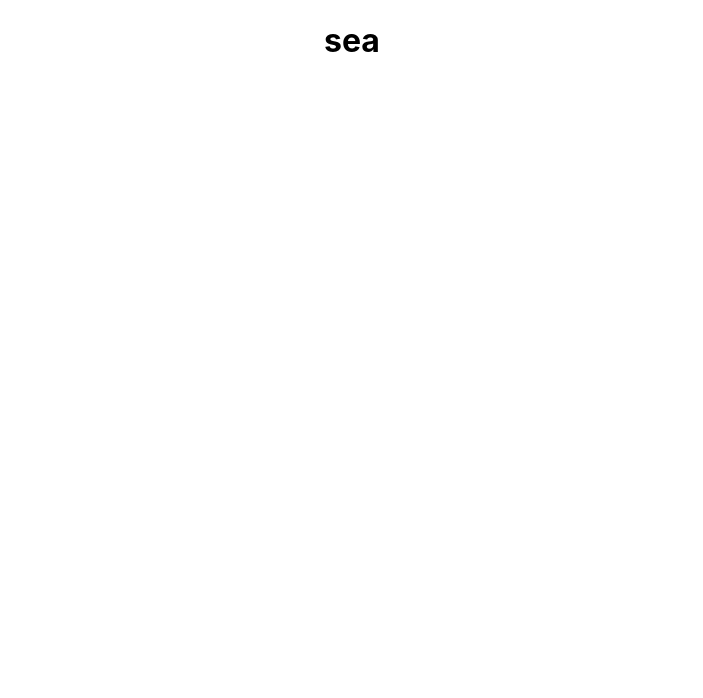
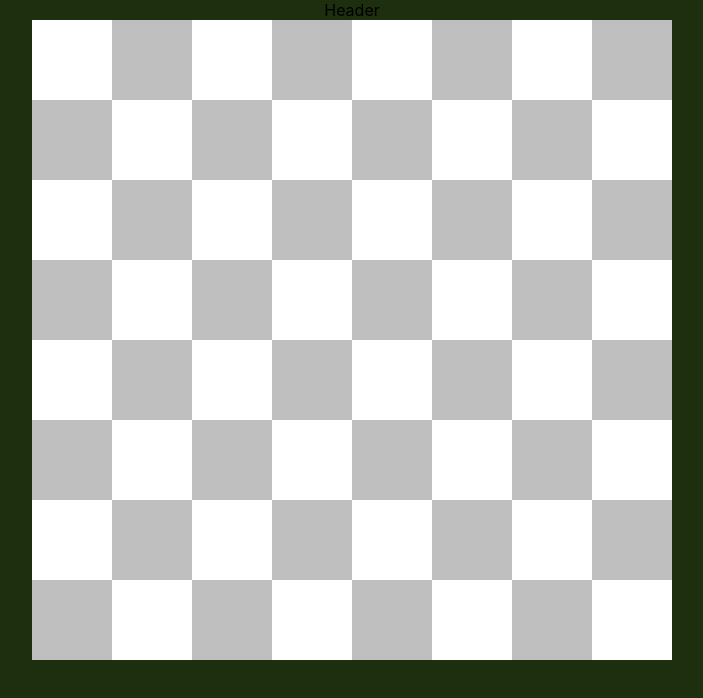
Before and after one commit to muratceng/Kodluyoruz-OrtaSeviye, a React (Create React App) app in the folder React/turkish-checkers-game/: page / in a window 1280 px wide. Shown: the top 698 px of the page, without its empty margins (288-991 px from the left). Built offline with nearby package versions, Linux system fonts and the light colour scheme.

Commit message:
chessboard is done

```diff
--- a/React/turkish-checkers-game/package.json
+++ b/React/turkish-checkers-game/package.json
@@ -3,11 +3,13 @@
   "version": "0.1.0",
   "private": true,
   "dependencies": {
+    "@reduxjs/toolkit": "^1.8.2",
     "@testing-library/jest-dom": "^5.16.4",
     "@testing-library/react": "^13.3.0",
     "@testing-library/user-event": "^13.5.0",
     "react": "^18.1.0",
     "react-dom": "^18.1.0",
+    "react-redux": "^8.0.2",
     "react-scripts": "5.0.1",
     "web-vitals": "^2.1.4"
   },
--- a/React/turkish-checkers-game/src/App.css
+++ b/React/turkish-checkers-game/src/App.css
@@ -1,38 +1,25 @@
-.App {
+body{
+  height: 100vh;
+  width: 100vw;
+  background-color: #1d2f0f;
   text-align: center;
 }
 
-.App-logo {
-  height: 40vmin;
-  pointer-events: none;
+.board{
+  display:grid;
+  place-content: center;
+  grid-template-columns: repeat(8,80px);
+  grid-template-rows: repeat(8,80px);
 }
 
-@media (prefers-reduced-motion: no-preference) {
-  .App-logo {
-    animation: App-logo-spin infinite 20s linear;
-  }
+.white{
+  background-color: #ffffff;
 }
 
-.App-header {
-  background-color: #282c34;
-  min-height: 100vh;
-  display: flex;
-  flex-direction: column;
-  align-items: center;
-  justify-content: center;
-  font-size: calc(10px + 2vmin);
-  color: white;
+.black{
+  background-color: #bfbfbf;
 }
 
-.App-link {
-  color: #61dafb;
+.tile{
+
 }
-
-@keyframes App-logo-spin {
-  from {
-    transform: rotate(0deg);
-  }
-  to {
-    transform: rotate(360deg);
-  }
-}
--- a/React/turkish-checkers-game/src/App.js
+++ b/React/turkish-checkers-game/src/App.js
@@ -1,10 +1,11 @@
 import logo from './logo.svg';
 import './App.css';
+import Home from './Pages/Home';
 
 function App() {
   return (
     <div className="App">
-      <h1>sea</h1>
+      <Home/>
     </div>
   );
 }
--- /dev/null
+++ b/React/turkish-checkers-game/src/Components/ChessBoard/index.js
@@ -0,0 +1,33 @@
+const vertical =["1","2","3","4","5","6","7","8"];
+const horizantal =["a","b","c","d","e","f","g","h"];
+
+
+function ChessBoard(){
+    let board =[]
+
+    for(let i=vertical.length-1;i>=0;i--){
+        for(let j=0;j<horizantal.length;j++){
+            let total=i+j+2;
+            if(total%2===0){
+                board.push(
+                    <div className="black tile" key={j+i}></div>
+                )
+            }else{
+                board.push(
+                    <div className="white tile" key={j+i}></div>
+                )
+            }
+
+
+
+
+        }
+    }
+    return(
+        <div className="board">
+            {board}
+        </div>
+    )
+}
+
+export default ChessBoard;
--- /dev/null
+++ b/React/turkish-checkers-game/src/Components/Header/index.js
@@ -0,0 +1,7 @@
+function Header(){
+    return(
+        <div>Header</div>
+    )
+}
+
+export default Header;
--- /dev/null
+++ b/React/turkish-checkers-game/src/Pages/Home/index.js
@@ -0,0 +1,13 @@
+import ChessBoard from "../../Components/ChessBoard";
+import Header from "../../Components/Header";
+
+function Home (){
+    return(
+        <div>
+            <Header/>
+            <ChessBoard/>
+        </div>
+    )
+}
+
+export default Home;
--- a/React/turkish-checkers-game/src/index.js
+++ b/React/turkish-checkers-game/src/index.js
@@ -3,11 +3,15 @@ import ReactDOM from 'react-dom/client';
 import './index.css';
 import App from './App';
 import reportWebVitals from './reportWebVitals';
+import { Provider } from 'react-redux';
+import store from './redux/store';
 
 const root = ReactDOM.createRoot(document.getElementById('root'));
 root.render(
   <React.StrictMode>
+    <Provider store={store}>
     <App />
+    </Provider>
   </React.StrictMode>
 );
 
--- /dev/null
+++ b/React/turkish-checkers-game/src/redux/GameSlice/gameSlice.js
@@ -0,0 +1,22 @@
+import { createSlice } from "@reduxjs/toolkit";
+
+const GameSlice = createSlice({
+    name:'game',
+    initialState:{
+        turn:'white',
+
+    },
+    reducers:{
+        nextTurn:(state)=>{
+            if(state.turn==='white'){
+                state.turn='black'
+            }else{
+                state.turn='white'
+            }
+        }
+    }
+})
+
+export const {nextTurn} = GameSlice.actions;
+
+export default GameSlice.reducer;
--- /dev/null
+++ b/React/turkish-checkers-game/src/redux/store.js
@@ -0,0 +1,10 @@
+import { configureStore } from "@reduxjs/toolkit";
+import gameSlice from "./GameSlice/gameSlice";
+
+const store = configureStore({
+    reducer:{
+        game:gameSlice,
+    }
+})
+
+export default store;
```
Also changed, not shown: 1 other file (tests, documents, lock files or other folders).
